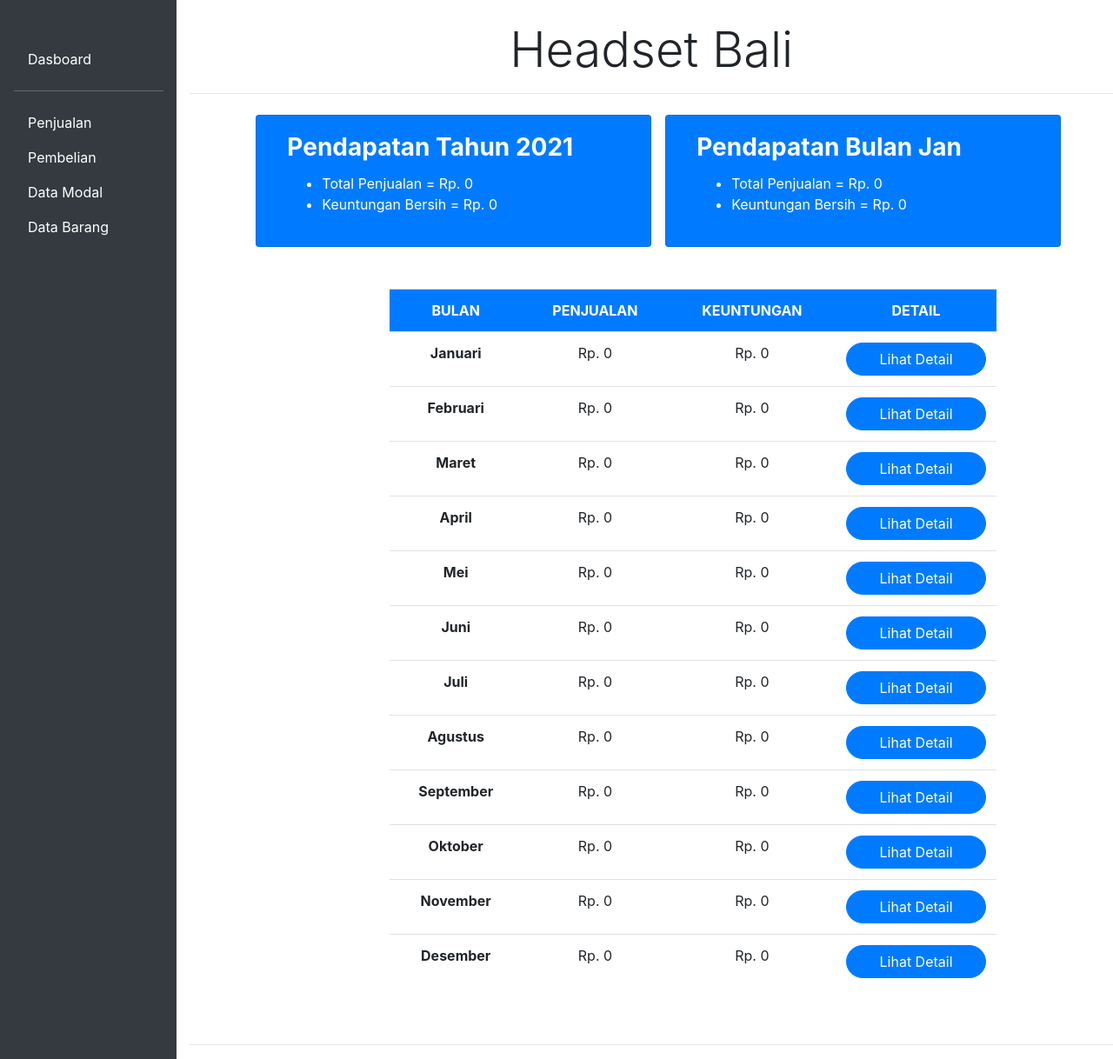
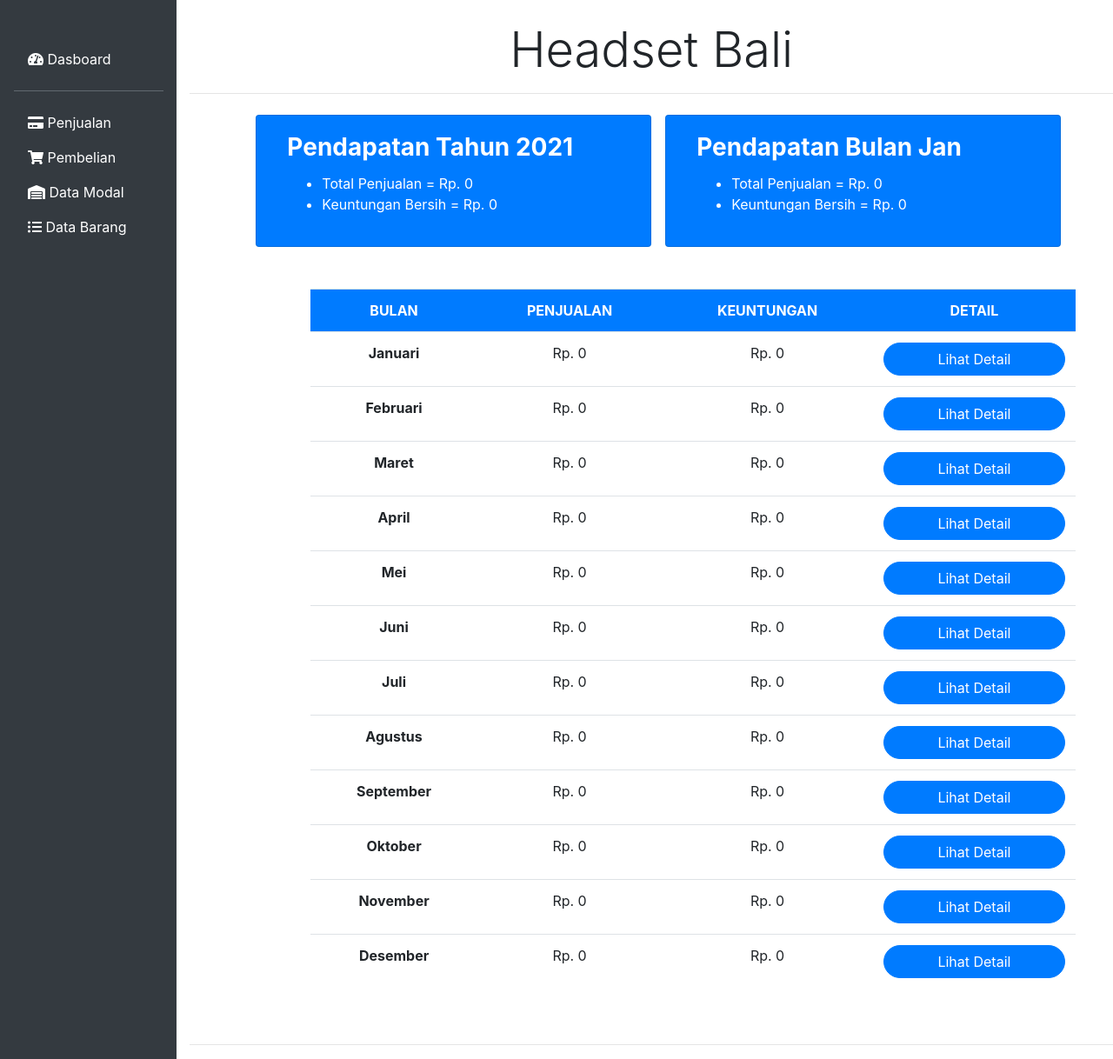
Before and after one commit to hairullana/HeadsetBali, a PHP site: page / in a window 1280 px wide. Shown: the whole page at 87% size. Run offline with PHP 8.4, Linux system fonts and the light colour scheme; data that the repository does not hold is empty.

Commit message:
add item and capital delete feature, add icon

```diff
--- a/headtags.php
+++ b/headtags.php
@@ -1 +1,2 @@
 <link rel="stylesheet" href="assets/bootstrap/bootstrap.css">
+<link href="assets/fontawesome/css/all.css" rel="stylesheet">
--- a/index.php
+++ b/index.php
@@ -73,7 +73,7 @@ if (isset($_POST["detil"])){
 
 
                 <div class="row">
-                    <div class="col-md-8 offset-md-2">
+                    <div class="col-md-10 offset-md-1">
                         <?php
                             for ($i=1;$i<=12;$i++){
                                 if(strlen($i<2)){
--- a/sidebar.php
+++ b/sidebar.php
@@ -1,10 +1,10 @@
 <div class="col-md-2 pt-5 bg-dark">
     <ul class="nav flex-column ml-3 mb-5">
-        <li class="nav-item"><a class="nav-link active text-white" href="index.php"><i class="fas fa-brandcamp"></i> Dasboard</a>
+        <li class="nav-item"><a class="nav-link active text-white" href="index.php"><i class="fas fa-tachometer-alt"></i> Dasboard</a>
         <hr class="bg-secondary"></li>
-        <li class="nav-item"><a class="nav-link active text-white" href="penjualan.php"><i class="fas fa-brandcamp"></i> Penjualan</a></li>
-        <li class="nav-item"><a class="nav-link active text-white" href="pembelian.php"><i class="fas fa-brandcamp"></i> Pembelian</a></li>
-        <li class="nav-item"><a class="nav-link active text-white" href="data-modal.php"><i class="fas fa-brandcamp"></i> Data Modal</a></li>
-        <li class="nav-item"><a class="nav-link active text-white" href="data-barang.php"><i class="fas fa-brandcamp"></i> Data Barang</a></li>
+        <li class="nav-item"><a class="nav-link active text-white" href="penjualan.php"><i class="fas fa-credit-card"></i> Penjualan</a></li>
+        <li class="nav-item"><a class="nav-link active text-white" href="pembelian.php"><i class="fas fa-shopping-cart"></i> Pembelian</a></li>
+        <li class="nav-item"><a class="nav-link active text-white" href="data-modal.php"><i class="fas fa-warehouse"></i> Data Modal</a></li>
+        <li class="nav-item"><a class="nav-link active text-white" href="data-barang.php"><i class="fas fa-list-ul"></i> Data Barang</a></li>
     </ul>
 </div>
```
Also changed, not shown: data-barang.php (+8 -8 lines), data-modal.php (+6 -6 lines), edit-data-barang.php (added, +57 -0 lines), editDataBarang.php (deleted, +0 -41 lines), hapus-data-barang.php (renamed from hapusDataBarang.php).
